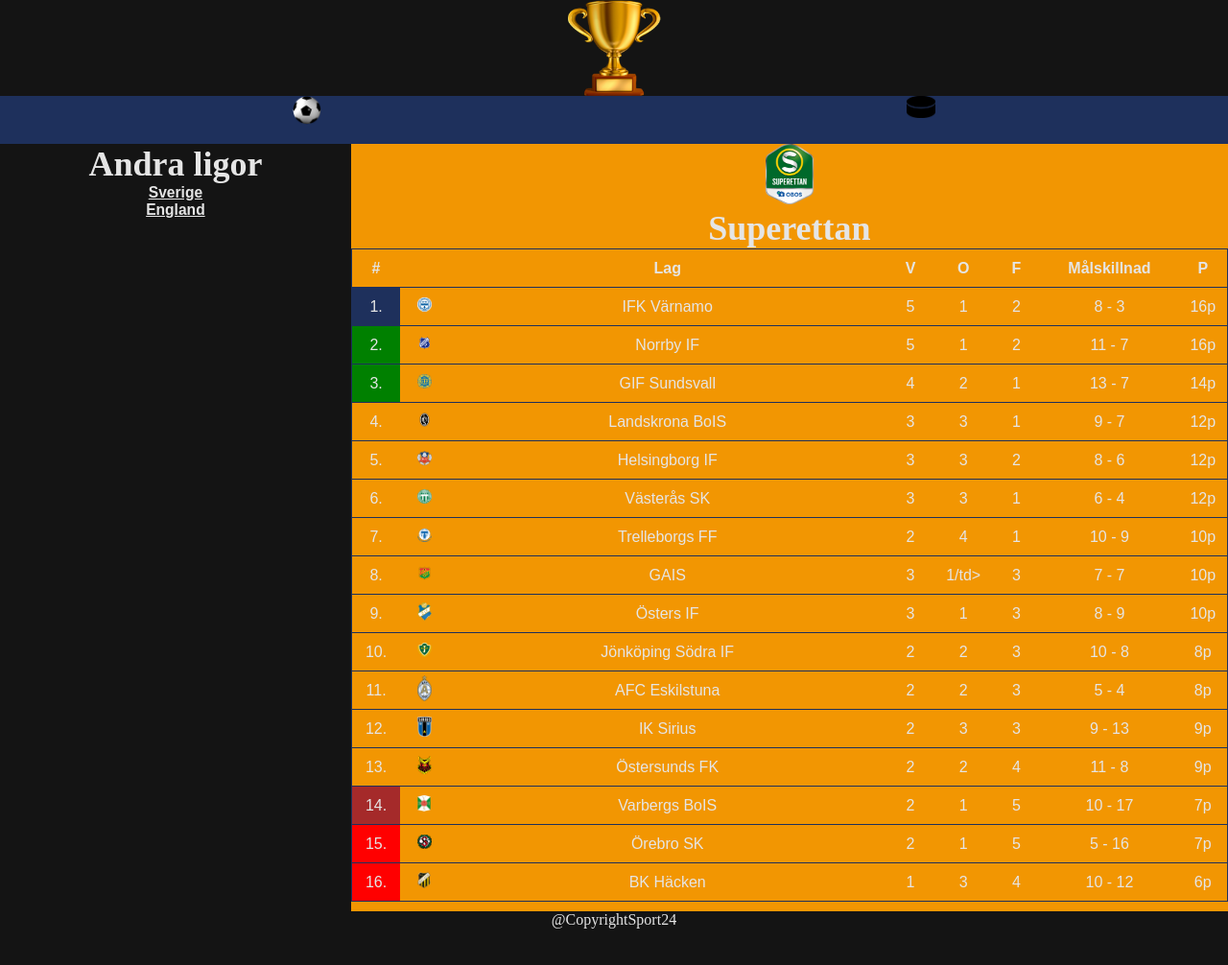
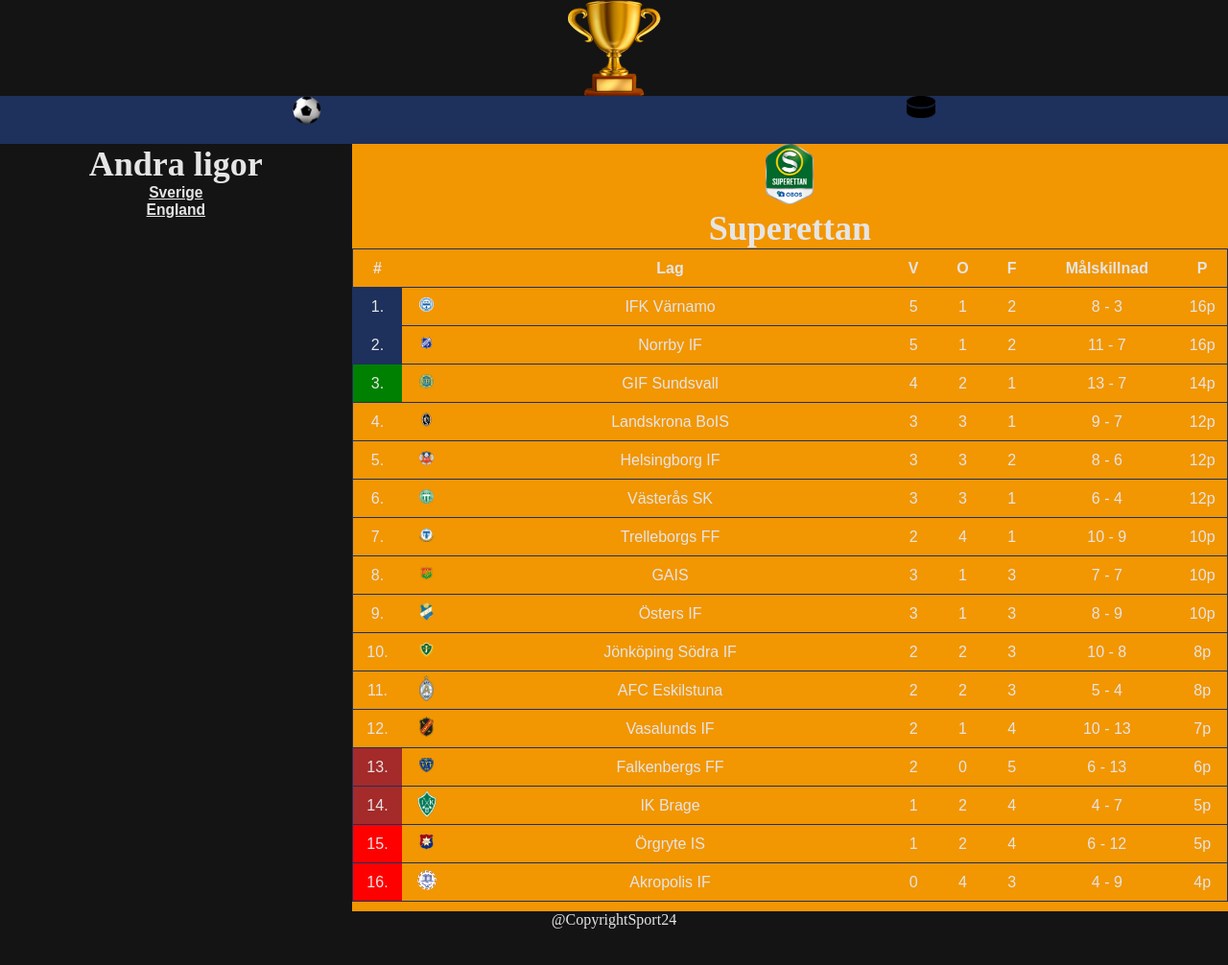
Before and after one commit to Lorens123/Sport24, a plain HTML site: page superettan.html in a window 1280 px wide. Shown: the whole page at 96% size. Drawn offline with Linux system fonts and the light colour scheme.

Commit message:
Klar med superettan tabellen

```diff
--- a/superettan.html
+++ b/superettan.html
@@ -101,7 +101,7 @@
                             <td>16p</td>
                         </tr>
                         <tr>
-                            <td class="second-promotion">2.</td>
+                            <td class="promotion">2.</td>
                             <td>
                                 <img src="img/norrby-logo.png" alt="Djurgårdens logga" width="15px">
                             </td>
@@ -194,7 +194,7 @@
                                 GAIS
                             </td>
                             <td>3</td>
-                            <td>1/td>
+                            <td>1</td>
                             <td>3</td>
                             <td>7 - 7</td>
                             <td>10p</td>
@@ -244,72 +244,73 @@
                         <tr>
                             <td>12.</td>
                             <td>
-                                <img src="img/sirius-logo.png" alt="Malmö FFs logga" width="15px">
+                                <img src="img/vasalund.png" alt="Malmö FFs logga" width="15px">
                             </td>
                             <td>
-                                IK Sirius
+                                Vasalunds IF
+                            </td>
+
+                            <td>2</td>
+                            <td>1</td>
+                            <td>4</td>
+                            <td>10 - 13</td>
+                            <td>7p</td>
+                        </tr>
+                        <tr>
+                            <td class="second-relegation">13.</td>
+                            <td>
+                                <img src="img/falkenberg.png" alt="Östersunds logga" width="15px">
+                            </td>
+                            <td>
+                                Falkenbergs FF
                             </td>
                             <td>2</td>
-                            <td>3</td>
-                            <td>3</td>
-                            <td>9 - 13</td>
-                            <td>9p</td>
-                        </tr>
-                        <tr>
-                            <td>13.</td>
-                            <td>
-                                <img src="img/ostersunds-logo.png" alt="Östersunds logga" width="15px">
-                            </td>
-                            <td>
-                                Östersunds FK
-                            </td>
-                            <td>2</td>
-                            <td>2</td>
-                            <td>4</td>
-                            <td>11 - 8</td>
-                            <td>9p</td>
+                            <td>0</td>
+                            <td>5</td>
+                            <td>6 - 13</td>
+                            <td>6p</td>
                         </tr>
                         <tr>
                             <td class="second-relegation">14.</td>
                             <td>
-                                <img src="img/varberg-logo.png" alt="Varberg logga" width="30px">
+                                <img src="img/brage.png" alt="Varberg logga" width="30px">
                             </td>
                             <td>
-                                Varbergs BoIS
+                                IK Brage
                             </td>
+                            <td>1</td>
                             <td>2</td>
-                            <td>1</td>
-                            <td>5</td>
-                            <td>10 - 17</td>
-                            <td>7p</td>
+                            <td>4</td>
+                            <td>4 - 7</td>
+                            <td>5p</td>
                         </tr>
                         <tr>
                             <td class="relegation">15.</td>
                             <td>
-                                <img src="img/orebro-logo.png" alt="Örebro logga" width="15px">
+                                <img src="img/orgryte.png" alt="Örebro logga" width="15px">
                             </td>
                             <td>
-                                Örebro SK
+                                Örgryte IS
                             </td>
+                            <td>1</td>
                             <td>2</td>
-                            <td>1</td>
-                            <td>5</td>
-                            <td>5 - 16</td>
-                            <td>7p</td>
+                            <td>4</td>
+                            <td>6 - 12</td>
+                            <td>5p</td>
                         </tr>
                         <tr>
                             <td class="relegation">16.</td>
                             <td>
-                                <img src="img/hacken-logo.png" alt="Häckens logga" width="30px">
+                                <img src="img/akropolis.png" alt="Häckens logga" width="20px">
                             </td>
                             <td>
-                                BK Häcken
+                                Akropolis IF
                             </td>
-                            <td>1</td>
+                            <td>0</td>
+                            <td>4</td>
                             <td>3</td>
-                            <td>4</td>
-                            <td>10 - 12</td>
-                            <td>6p</td>
+                            <td>4 - 9</td>
+                            <td>4p</td>
                         </tr>
 
 
```
